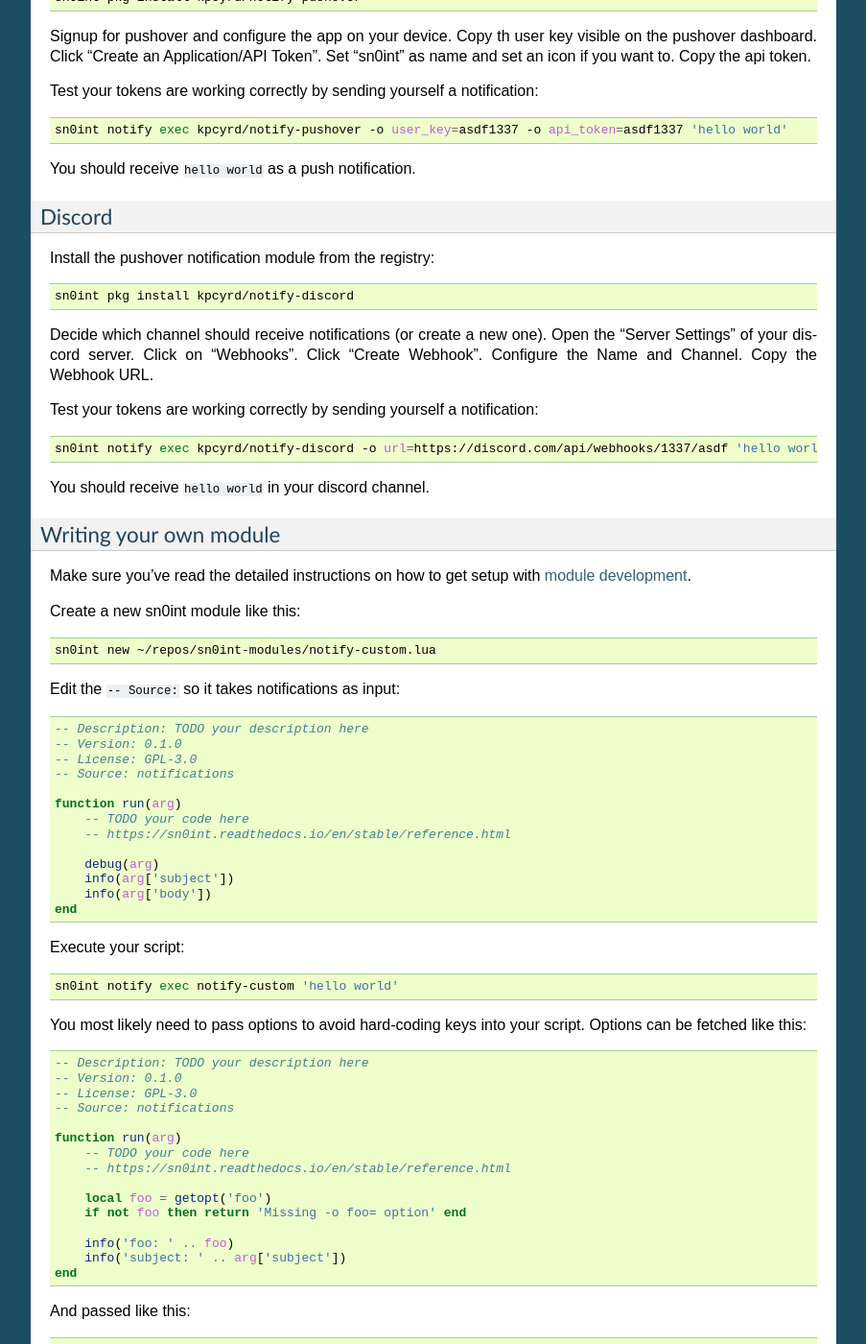
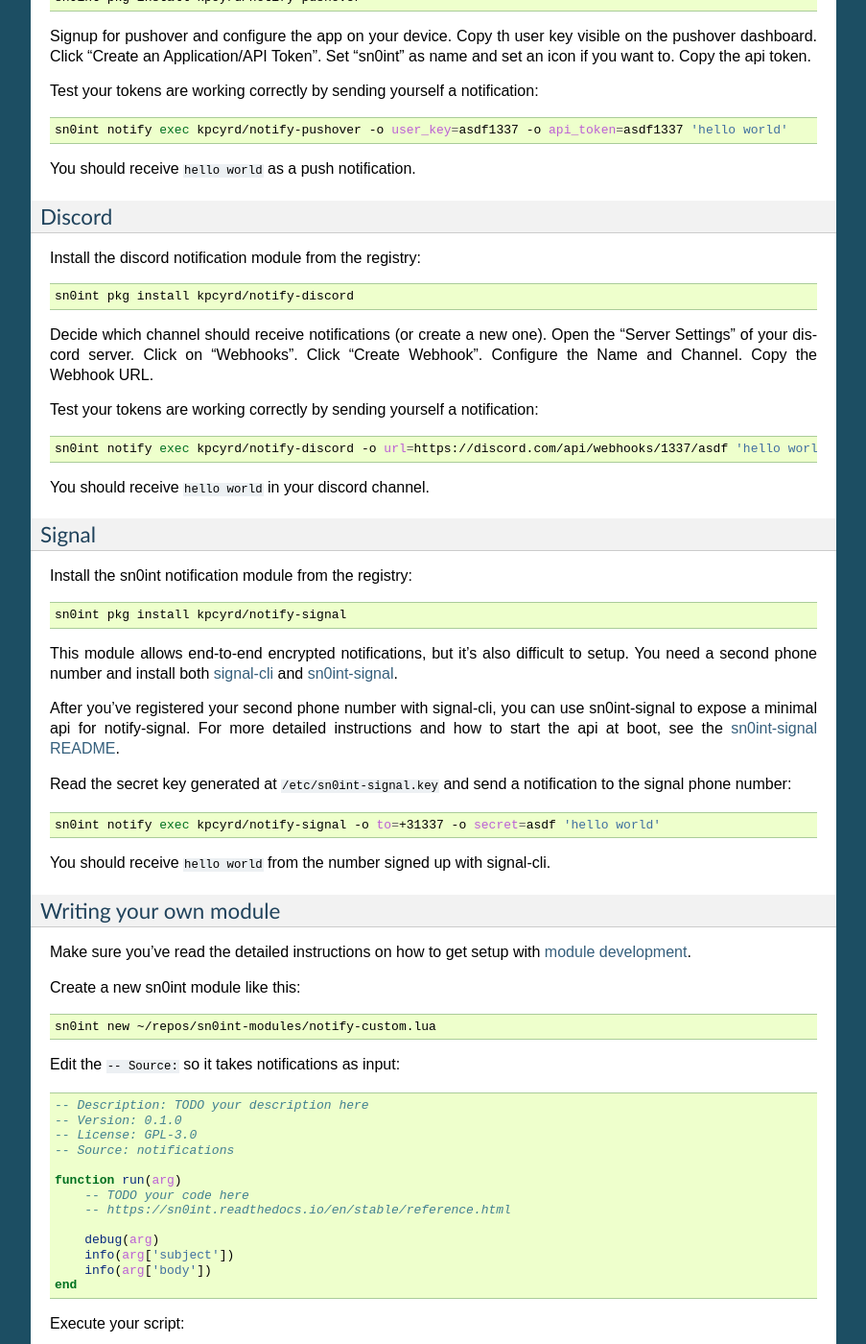
Before and after one commit to kpcyrd/sn0int, a Sphinx documentation site: the page built from docs/notifications.rst, in a window 1280 px wide and 1400 px high, scrolled down 812 px. Shown: the whole window at 96% size, without its empty margins (198-1101 px from the left). Built offline with Sphinx 7.4.7, drawn with Linux system fonts in a browser that asks for light colours.

Commit message:
Document signal notifications

```diff
--- a/docs/notifications.rst
+++ b/docs/notifications.rst
@@ -65,7 +65,7 @@ You should receive ``hello world`` as a push notification.
 Discord
 ~~~~~~~
 
-Install the pushover notification module from the registry:
+Install the discord notification module from the registry:
 
 .. code-block:: bash
 
@@ -83,6 +83,34 @@ Test your tokens are working correctly by sending yourself a notification:
     sn0int notify exec kpcyrd/notify-discord -o url=https://discord.com/api/webhooks/1337/asdf 'hello world'
 
 You should receive ``hello world`` in your discord channel.
+
+Signal
+~~~~~~
+
+Install the sn0int notification module from the registry:
+
+.. code-block:: bash
+
+    sn0int pkg install kpcyrd/notify-signal
+
+This module allows end-to-end encrypted notifications, but it's also difficult
+to setup. You need a second phone number and install both `signal-cli
+<https://github.com/AsamK/signal-cli>`_ and `sn0int-signal
+<https://github.com/kpcyrd/sn0int-signal>`_.
+
+After you've registered your second phone number with signal-cli, you can use
+sn0int-signal to expose a minimal api for notify-signal. For more detailed
+instructions and how to start the api at boot, see the `sn0int-signal README
+<https://github.com/kpcyrd/sn0int-signal>`_.
+
+Read the secret key generated at ``/etc/sn0int-signal.key`` and send a
+notification to the signal phone number:
+
+.. code-block:: bash
+
+    sn0int notify exec kpcyrd/notify-signal -o to=+31337 -o secret=asdf 'hello world'
+
+You should receive ``hello world`` from the number signed up with signal-cli.
 
 Writing your own module
 ~~~~~~~~~~~~~~~~~~~~~~~
```
Also changed, not shown: README.md (+1 -0 lines).
